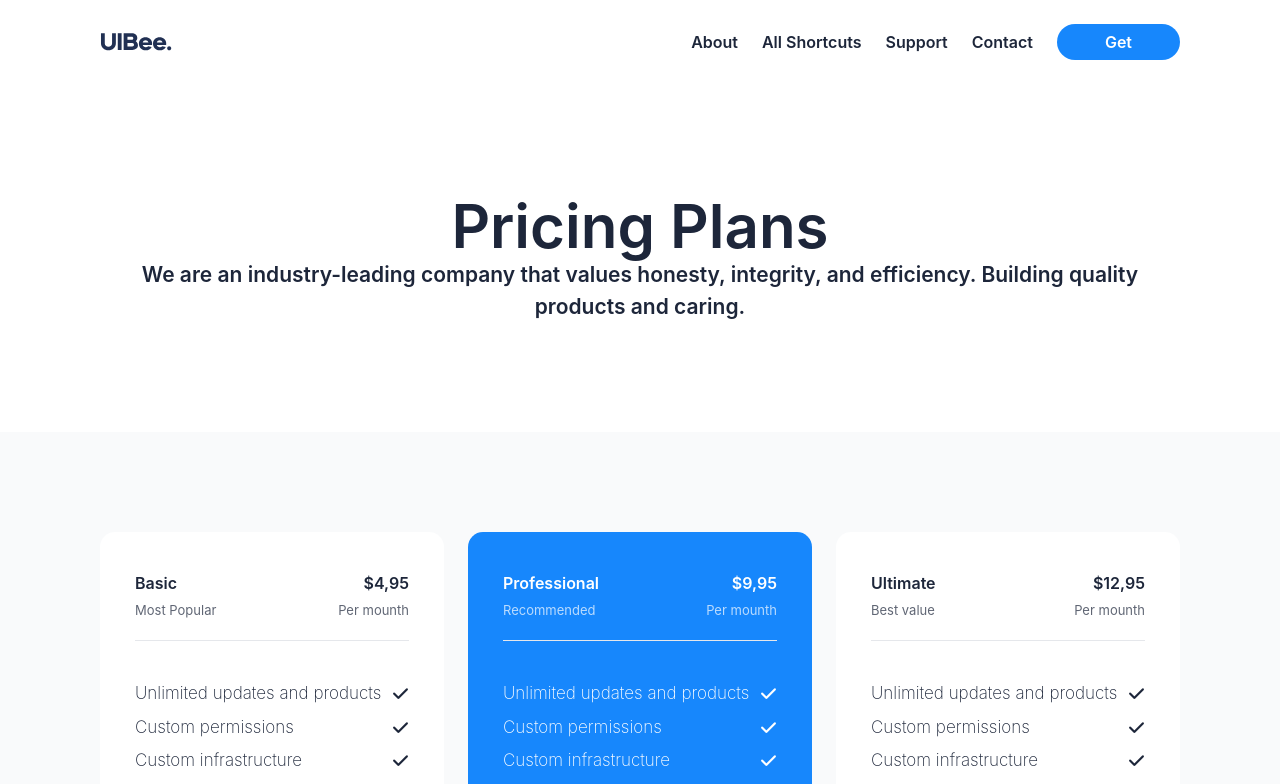
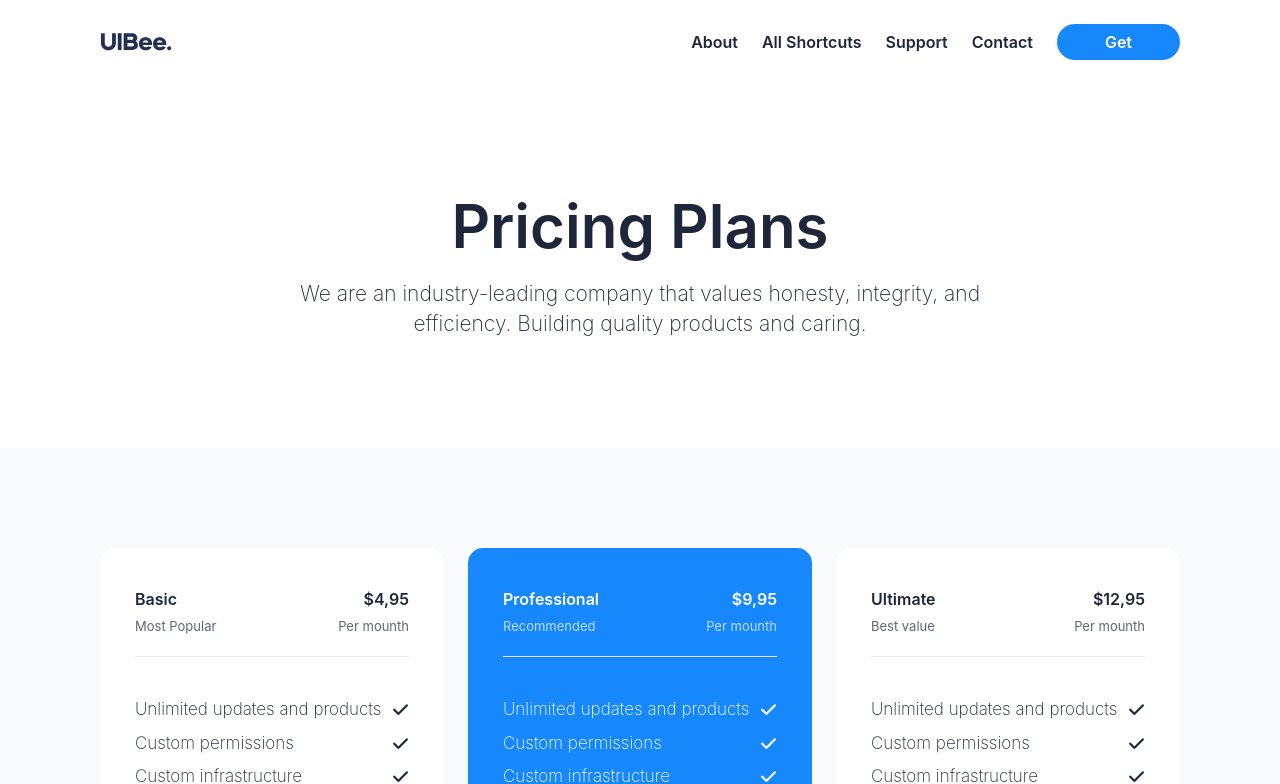
Before and after one commit to yusuffsaid/kbu-case, a React (Create React App) app: page / in a window 1280 px wide. Shown: the top 784 px of the page. Built offline with nearby package versions, Linux system fonts and the light colour scheme; the HTML template or start-up script is replaced by a standard one.

Commit message:
some bugs fixed

```diff
--- a/src/Components/PageTitle.js
+++ b/src/Components/PageTitle.js
@@ -4,7 +4,7 @@ const PageTitle = ({title,text}) => {
   return (
     <div className='wrapper flex flex-col justify-center items-center text-center !py-[109px]'>
         <h1 className='sm:text-[60px] sm:leading-[66px] text-[42px] leading-[50px]'>{title}</h1>
-        <p className='sm:text-[21px] sm:leading-[32px] text-opacity-70 text-[17px] leading-[30px]'>{text}</p>
+        <p className='text-opacity-70 font-extralight mt-5 md:text-[21px] text-[17px] max-w-[695px] leading-[30px]'>{text}</p>
     </div>
   )
 }
```
